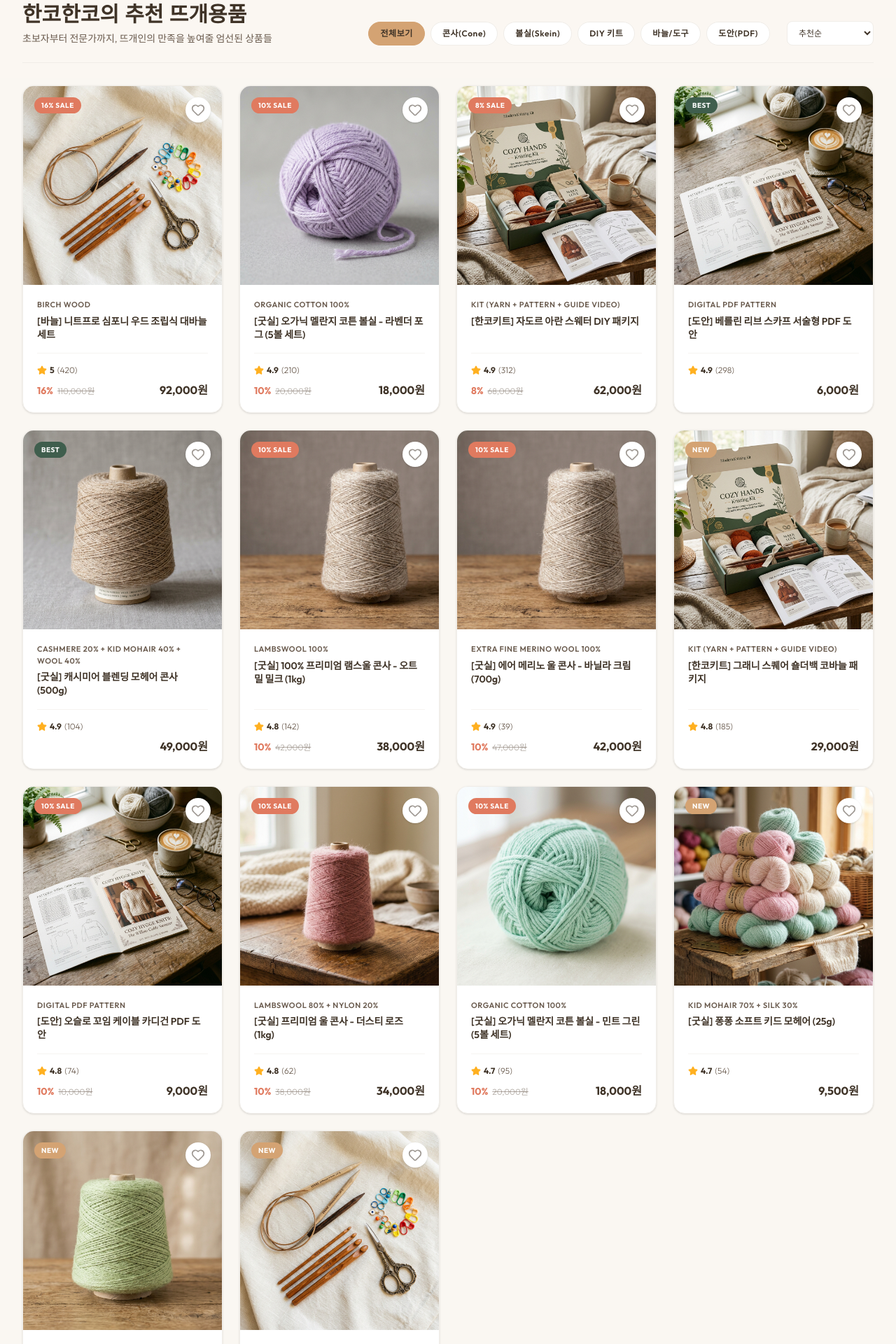
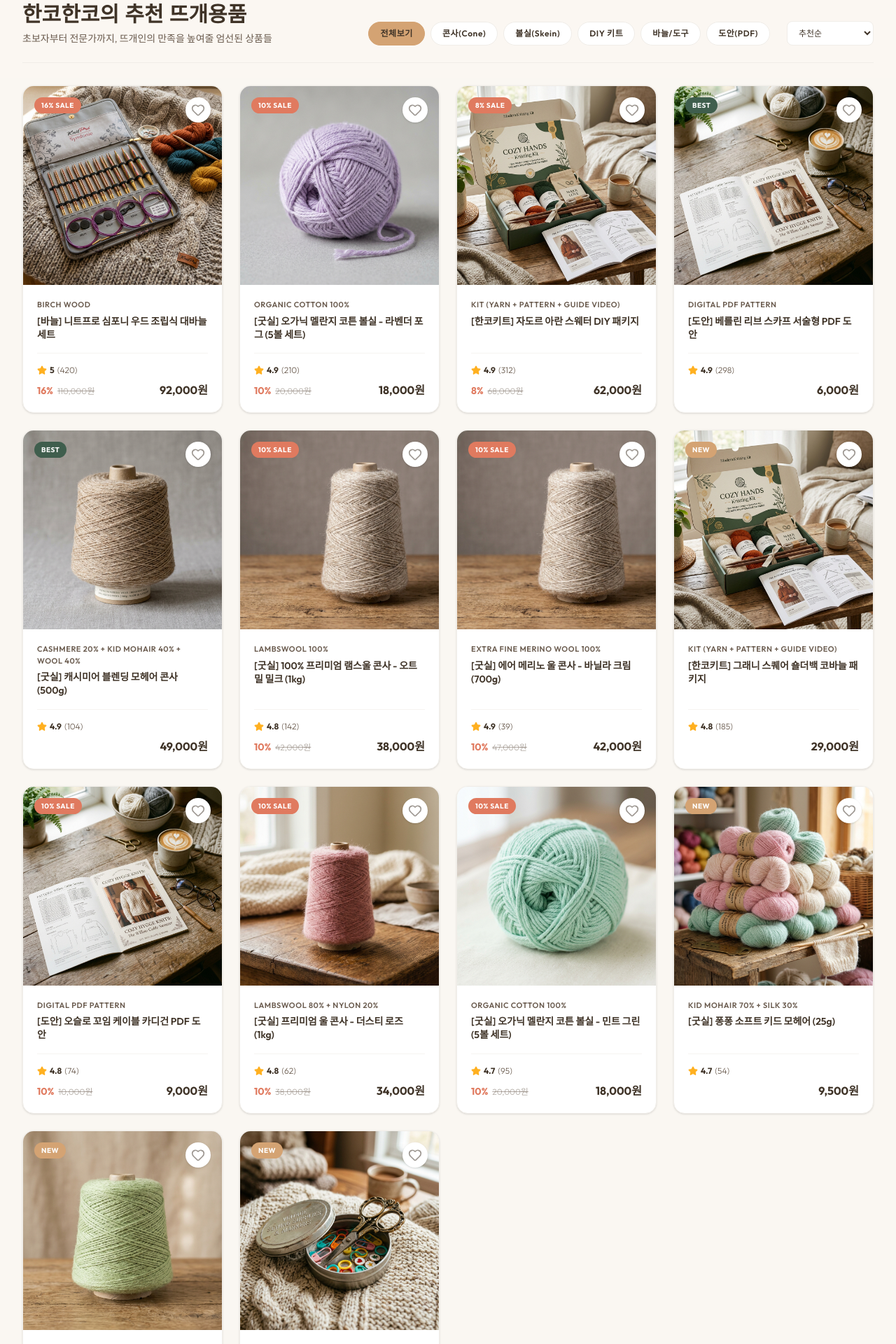
Before and after one commit to ouo971/Han-ko-Han-ko, a Next.js app: page / in a window 1280 px wide. Shown: the part 1160-3080 px from the top of the page at 70% size. Built offline with nearby package versions, Linux system fonts and the light colour scheme; a web font is replaced by a local one.

Commit message:
style: add unique images for needles and accessories

```diff
--- a/src/data/products.ts
+++ b/src/data/products.ts
@@ -148,7 +148,7 @@ export const PRODUCTS: Product[] = [
     price: 92000,
     origPrice: 110000,
     discount: 16,
-    image: "/assets/tools.png",
+    image: "/assets/needles.png",
     rating: 5.0,
     reviews: 420,
     isBest: true,
@@ -168,7 +168,7 @@ export const PRODUCTS: Product[] = [
     price: 12000,
     origPrice: 12000,
     discount: 0,
-    image: "/assets/tools.png",
+    image: "/assets/accessories.png",
     rating: 4.5,
     reviews: 92,
     isBest: false,
```
Also changed, not shown: public/assets/accessories.png (added), public/assets/needles.png (added).
